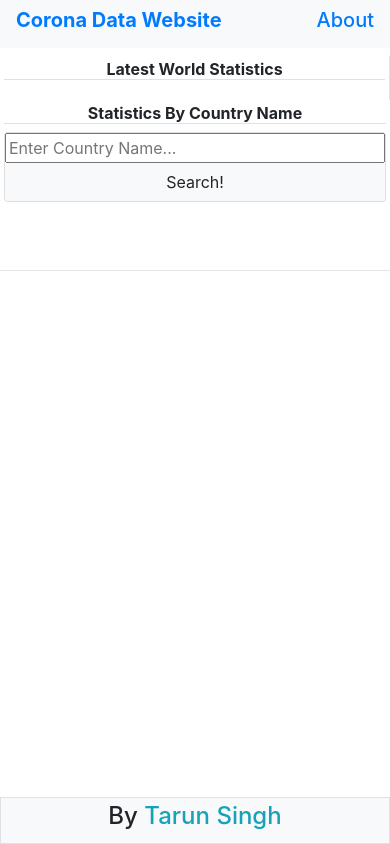
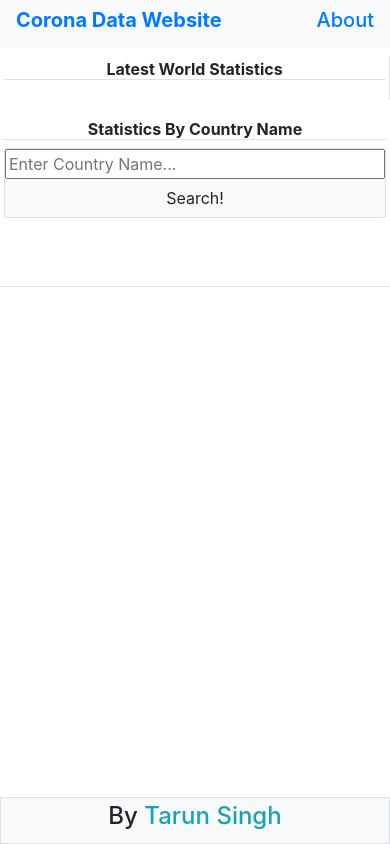
Before and after one commit to 10xtarun/10xtarun.github.io, a plain HTML site: page index.html in a window 390 px wide. Drawn offline with nearby package versions, Linux system fonts and the light colour scheme; no server answers.

Commit message:
margin to top added

```diff
--- a/css/main.css
+++ b/css/main.css
@@ -15,4 +15,7 @@
     .world-map-container{
         display: none;
     }
+    .country-container{
+        margin-top: 1rem;
+    }
   }
--- a/index.html
+++ b/index.html
@@ -45,7 +45,7 @@
                     <h6 class="text-default text-center btn-block border-bottom"><strong>Latest World Statistics</strong></h6>
                     <div id="world-statistics" class="p-1"></div>
                 </div>
-                <div class="col-lg-6 col-md-6 col-sm-12 p-1">
+                <div class="col-lg-6 col-md-6 col-sm-12 p-1 country-container">
                     <h6 class="text-defult text-center btn-block border-bottom"><strong>Statistics By Country Name</strong></h6>
                         <div class="card">
                             <input id="input-country-name" placeholder="Enter Country Name..." name="countryName" >
```
